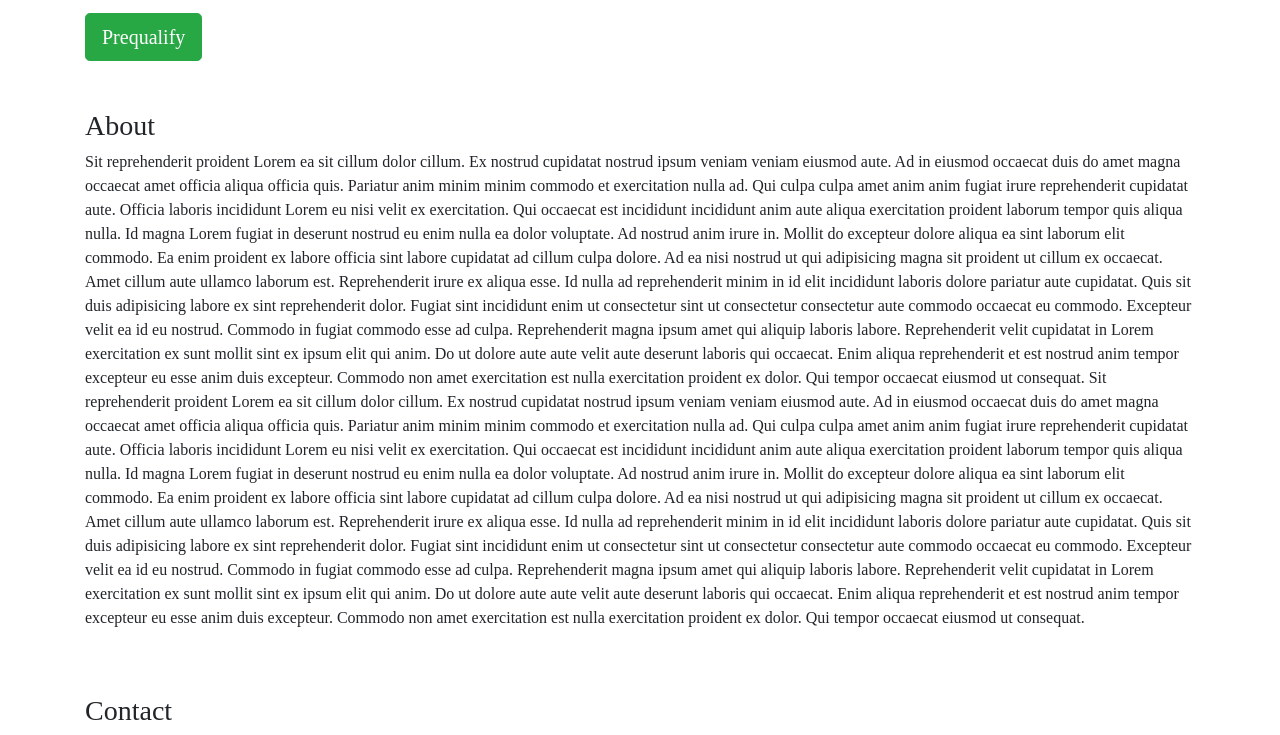
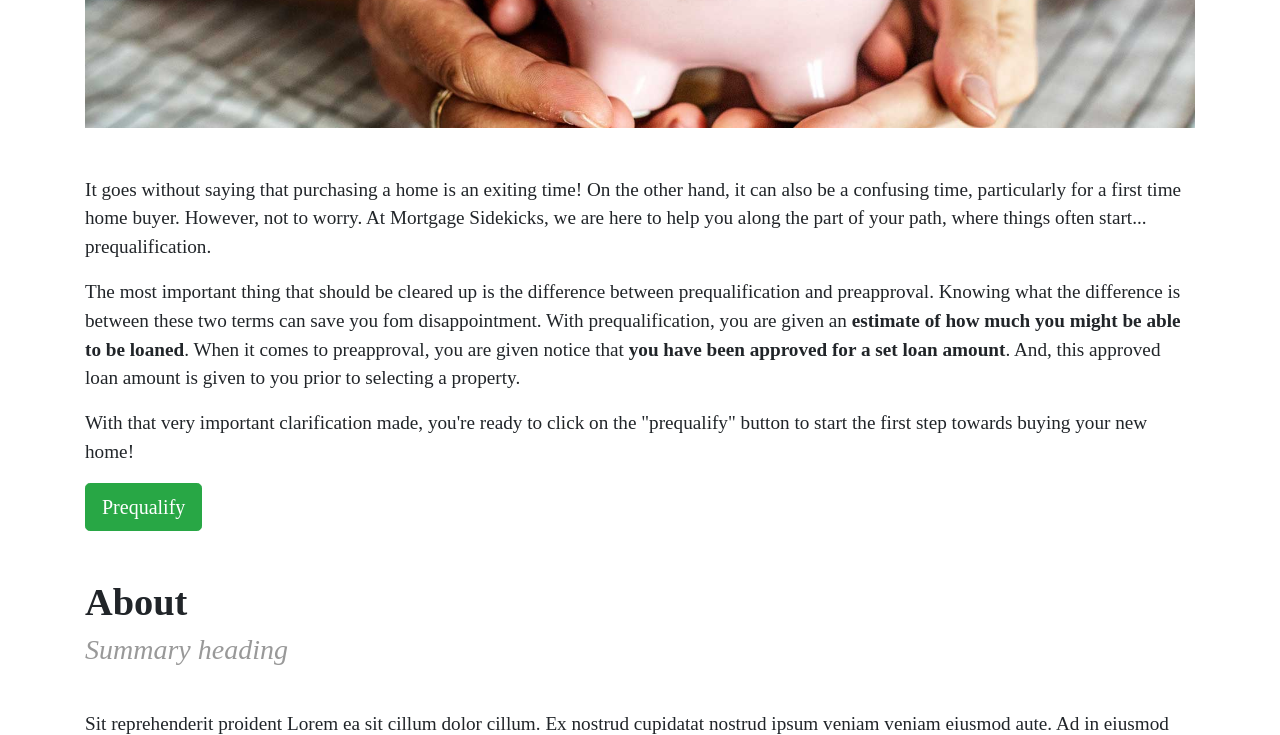
Before and after one commit to Testsubject/mortgage-sidekicks, a plain HTML site: page index.html in a window 1280 px wide. Shown: the part 1373-2108 px from the top of the page. Drawn offline with nearby package versions, Linux system fonts and the light colour scheme.

Commit message:
Added content ffor prequalificaitona st

```diff
--- a/custom.css
+++ b/custom.css
@@ -1,6 +1,22 @@
 html,
 body {
   font-family: Quicksand;
+}
+
+/* fonts */
+p {
+  font-size: 1.2rem;
+}
+
+h2 {
+  font-size: 2.4rem;
+  font-weight: 700;
+}
+
+h3 {
+  margin-bottom: 2.75rem;
+  font-style: italic;
+  color: #999999;
 }
 
 /* Start of Navigation Bar */
--- a/index.html
+++ b/index.html
@@ -37,56 +37,32 @@
             <div class="row">
 
                 <div class="col-sm-12" id="prequal-section">
-                    <h3 class="mt-5">Prequalification</h3>
+                    <h2 class="mt-5">Prequalification</h2>
+                    <h3>Knowing the difference between prequalification and preapproval will not only save you
+                        disappointment
+                        later, it can also save you from confusion.</h3>
+                    <img src="images/content-piggy-bank.jpg" class="img-fluid mb-5">
                     <p>
-                        Sit reprehenderit proident Lorem ea sit cillum dolor cillum. Ex nostrud cupidatat nostrud ipsum
-                        veniam veniam eiusmod aute. Ad in eiusmod occaecat duis do amet magna occaecat amet officia
-                        aliqua officia quis. Pariatur anim minim minim commodo et exercitation nulla ad. Qui culpa
-                        culpa amet anim anim fugiat irure reprehenderit cupidatat aute. Officia laboris incididunt
-                        Lorem eu nisi velit ex exercitation.
+                        It goes without saying that purchasing a home is an exiting time! On the other hand, it can
+                        also be a confusing time, particularly for a first time home buyer. However, not to worry. At
+                        Mortgage Sidekicks, we are here to help you along the part of your path, where things often
+                        start... prequalification.
+                    </p>
 
-                        Commodo in fugiat commodo esse ad culpa. Reprehenderit magna ipsum amet qui aliquip laboris
-                        labore. Reprehenderit velit cupidatat in Lorem exercitation ex sunt mollit sint ex ipsum elit
-                        qui anim. Do ut dolore aute aute velit aute deserunt laboris qui occaecat. Enim aliqua
-                        reprehenderit et est nostrud anim tempor excepteur eu esse anim duis excepteur. Commodo non
-                        amet exercitation est nulla exercitation proident ex dolor. Qui tempor occaecat eiusmod ut
-                        consequat.
+                    <p>
+                        The most important thing that should be cleared up is the difference between prequalification
+                        and preapproval. Knowing what the difference is between these two terms can save you fom
+                        disappointment. With prequalification, you are given an <strong>estimate of how much you might
+                            be able to be loaned</strong>. When it comes to preapproval, you are given notice that
+                        <strong>you have been approved for a set loan amount</strong>. And, this approved loan amount
+                        is given to you prior to selecting a property.
+                    </p>
 
-                        Sit reprehenderit proident Lorem ea sit cillum dolor cillum. Ex nostrud cupidatat nostrud ipsum
-                        veniam veniam eiusmod aute. Ad in eiusmod occaecat duis do amet magna occaecat amet officia
-                        aliqua officia quis. Pariatur anim minim minim commodo et exercitation nulla ad. Qui culpa
-                        culpa amet anim anim fugiat irure reprehenderit cupidatat aute. Officia laboris incididunt
-                        Lorem eu nisi velit ex exercitation.
+                    <p>
+                        With that very important clarification made, you're ready to click on the "prequalify" button
+                        to start the first step towards buying your new home!
+                    </p>
 
-                        Qui occaecat est incididunt incididunt anim aute aliqua exercitation proident laborum tempor
-                        quis aliqua nulla. Id magna Lorem fugiat in deserunt nostrud eu enim nulla ea dolor voluptate.
-                        Ad nostrud anim irure in. Mollit do excepteur dolore aliqua ea sint laborum elit commodo. Ea
-                        enim proident ex labore officia sint labore cupidatat ad cillum culpa dolore.
-
-                        Ad ea nisi nostrud ut qui adipisicing magna sit proident ut cillum ex occaecat. Amet cillum
-                        aute ullamco laborum est. Reprehenderit irure ex aliqua esse. Id nulla ad reprehenderit minim
-                        in id elit incididunt laboris dolore pariatur aute cupidatat. Quis sit duis adipisicing labore
-                        ex sint reprehenderit dolor. Fugiat sint incididunt enim ut consectetur sint ut consectetur
-                        consectetur aute commodo occaecat eu commodo. Excepteur velit ea id eu nostrud.
-
-                        Commodo in fugiat commodo esse ad culpa. Reprehenderit magna ipsum amet qui aliquip laboris
-                        labore. Reprehenderit velit cupidatat in Lorem exercitation ex sunt mollit sint ex ipsum elit
-                        qui anim. Do ut dolore aute aute velit aute deserunt laboris qui occaecat. Enim aliqua
-                        reprehenderit et est nostrud anim tempor excepteur eu esse anim duis excepteur. Commodo non
-                        amet exercitation est nulla exercitation proident ex dolor. Qui tempor occaecat eiusmod ut
-                        consequat.
-
-                        Qui occaecat est incididunt incididunt anim aute aliqua exercitation proident laborum tempor
-                        quis aliqua nulla. Id magna Lorem fugiat in deserunt nostrud eu enim nulla ea dolor voluptate.
-                        Ad nostrud anim irure in. Mollit do excepteur dolore aliqua ea sint laborum elit commodo. Ea
-                        enim proident ex labore officia sint labore cupidatat ad cillum culpa dolore.
-
-                        Ad ea nisi nostrud ut qui adipisicing magna sit proident ut cillum ex occaecat. Amet cillum
-                        aute ullamco laborum est. Reprehenderit irure ex aliqua esse. Id nulla ad reprehenderit minim
-                        in id elit incididunt laboris dolore pariatur aute cupidatat. Quis sit duis adipisicing labore
-                        ex sint reprehenderit dolor. Fugiat sint incididunt enim ut consectetur sint ut consectetur
-                        consectetur aute commodo occaecat eu commodo. Excepteur velit ea id eu nostrud.
-                    </p>
                     <a class="btn btn-success btn-lg" id="prequal-button" role="button" href="https://setup.mortgagepreflight.com/Order/Index?UID=225d106b-cb20-4295-8cbd-d0f6a60a1408"
                         target="_blank">Prequalify</a>
                 </div>
@@ -97,7 +73,8 @@
             <!--START of about section-->
             <div class="row">
                 <div class="col-sm-12" id="about-section">
-                    <h3 class="mt-5">About</h3>
+                    <h2 class="mt-5">About</h2>
+                    <h3>Summary heading</h3>
                     <p>
                         Sit reprehenderit proident Lorem ea sit cillum dolor cillum. Ex nostrud cupidatat nostrud ipsum
                         veniam veniam eiusmod aute. Ad in eiusmod occaecat duis do amet magna occaecat amet officia
```
Also changed, not shown: images/content-piggy-bank.jpg (added).
